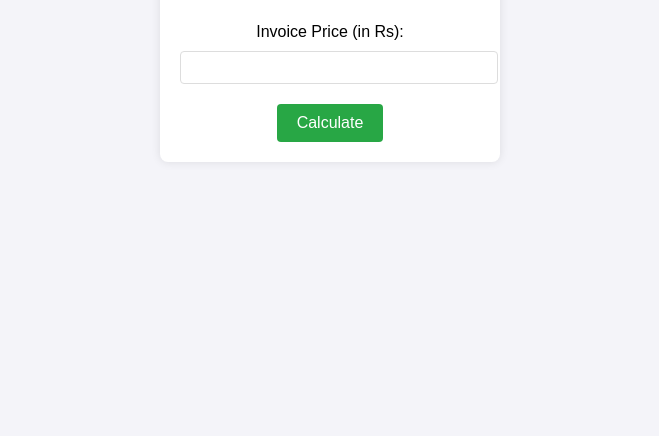
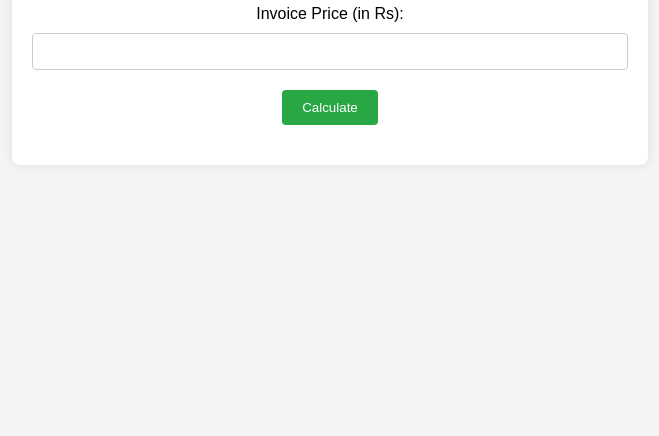
Before and after one commit to anushP07/calculation, a plain HTML site: page index.html in a window 1280 px wide. Shown: the part 364-800 px from the top of the page, without its empty margins (310-969 px from the left). Drawn offline with Linux system fonts and the light colour scheme.

Commit message:
styles.css

```diff
--- a/styles.css
+++ b/styles.css
@@ -1,12 +1,11 @@
 body {
     font-family: Arial, sans-serif;
-    background-color: #f4f4f9;
-    margin: 0;
-    padding: 0;
     display: flex;
     justify-content: center;
     align-items: center;
     height: 100vh;
+    background-color: #f4f4f4;
+    margin: 0;
 }
 
 .container {
@@ -14,49 +13,40 @@ body {
     padding: 20px;
     border-radius: 8px;
     box-shadow: 0 0 10px rgba(0, 0, 0, 0.1);
-    width: 300px;
     text-align: center;
 }
 
 h1 {
-    font-size: 1.5em;
     margin-bottom: 20px;
 }
 
 label {
     display: block;
     margin-bottom: 10px;
-    font-size: 1em;
 }
 
-input[type="number"] {
-    width: 100%;
-    padding: 8px;
+input {
+    padding: 10px;
+    width: calc(100% - 22px);
     margin-bottom: 20px;
-    border: 1px solid #ddd;
+    border: 1px solid #ccc;
     border-radius: 4px;
 }
 
 button {
+    padding: 10px 20px;
     background-color: #28a745;
     color: #fff;
     border: none;
-    padding: 10px 20px;
     border-radius: 4px;
     cursor: pointer;
-    font-size: 1em;
 }
 
 button:hover {
     background-color: #218838;
 }
 
-.result {
+#result {
     margin-top: 20px;
-    display: none;
+    font-size: 1.2em;
 }
-
-.result p {
-    margin: 0;
-    font-size: 1em;
-}
```
